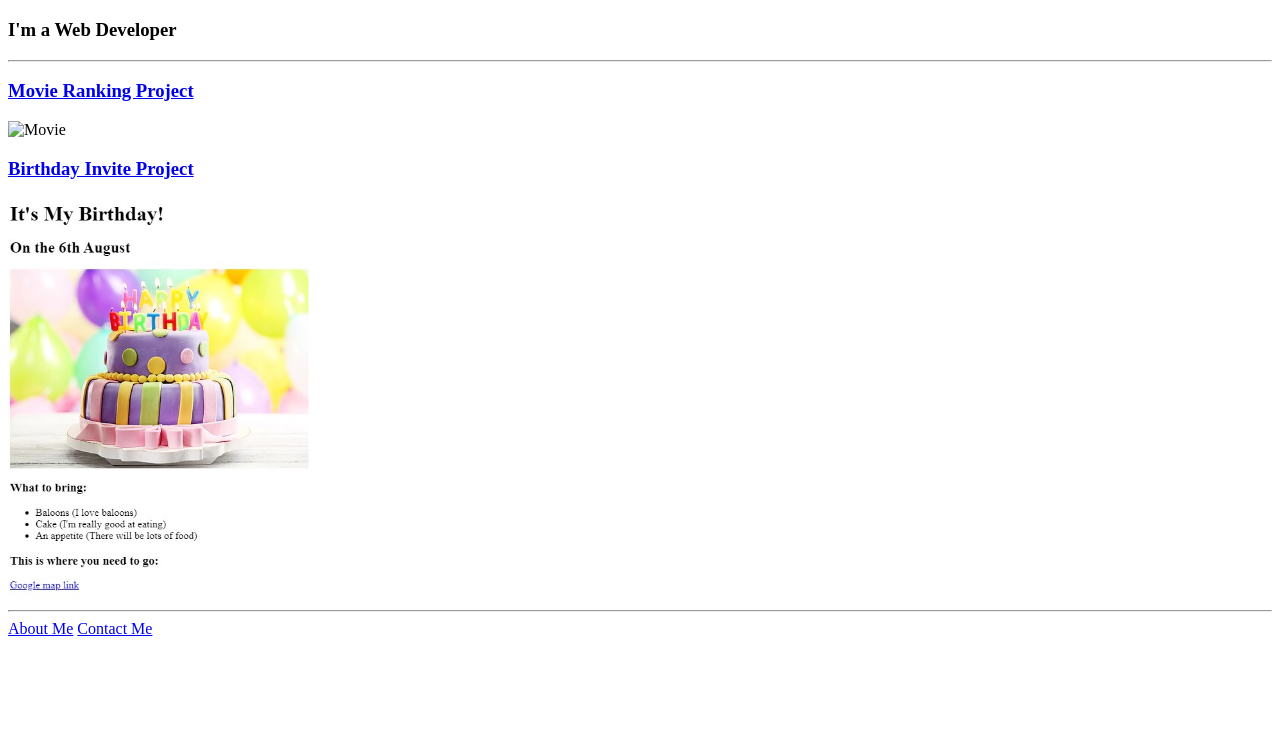
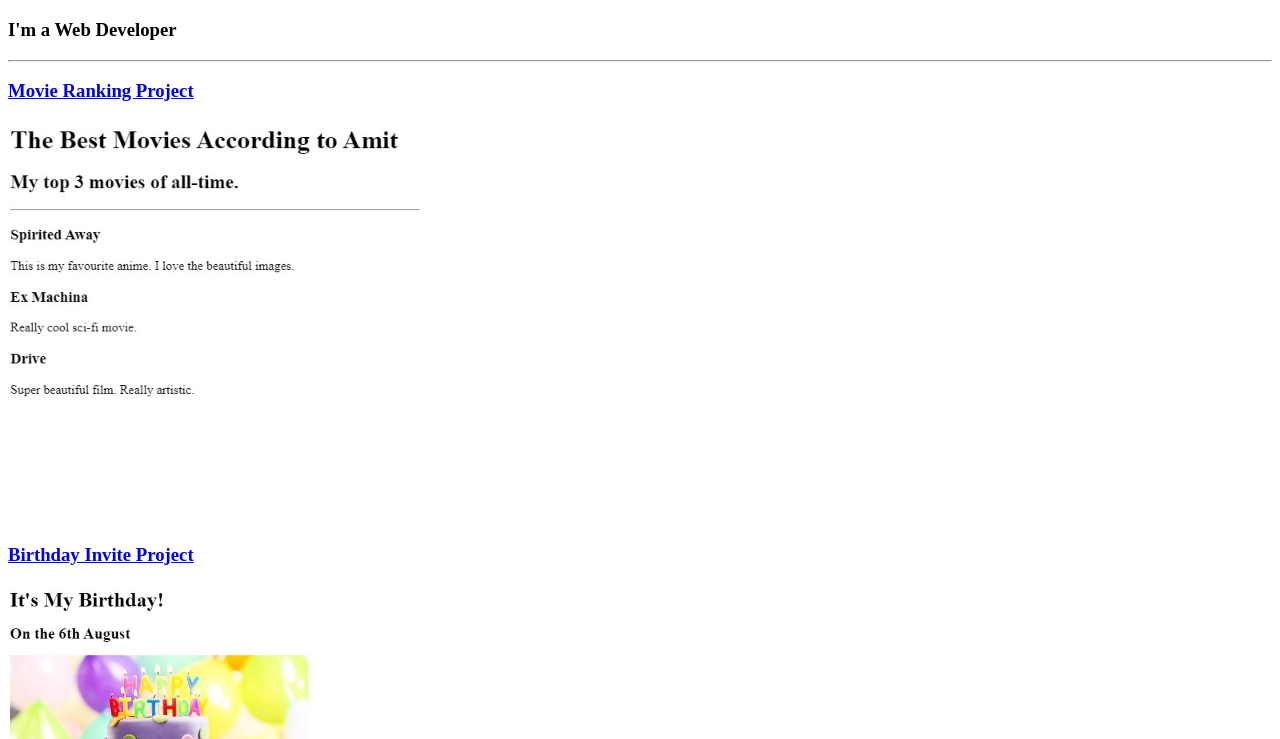
Before and after one commit to Amit7Singh/html-portfolia, a plain HTML site: page index.html in a window 1280 px wide. Shown: the part 61-800 px from the top of the page. Drawn offline with Linux system fonts and the light colour scheme.

Commit message:
Update index.html

```diff
--- a/index.html
+++ b/index.html
@@ -25,7 +25,7 @@ https://developer.mozilla.org/en-US/docs/Web/HTML/Element/img#attr-height -->
     <h3>I'm a Web Developer</h3>
     <hr />
     <a href="./public/movie-ranking.html"><h3>Movie Ranking Project</h3></a>
-        <img src="./assets/images/Movie Ranking.png" height="200" alt="Movie">
+        <img src="./assets/images/Movie Ranking.jpg" height="400" alt="Movie">
     <a  href="./public/birthday-invite.html"><h3>Birthday Invite Project</h3></a>
         <img src="./assets/images/Amit1.jpg" height="400" alt="Birthday">
 <hr />
```
